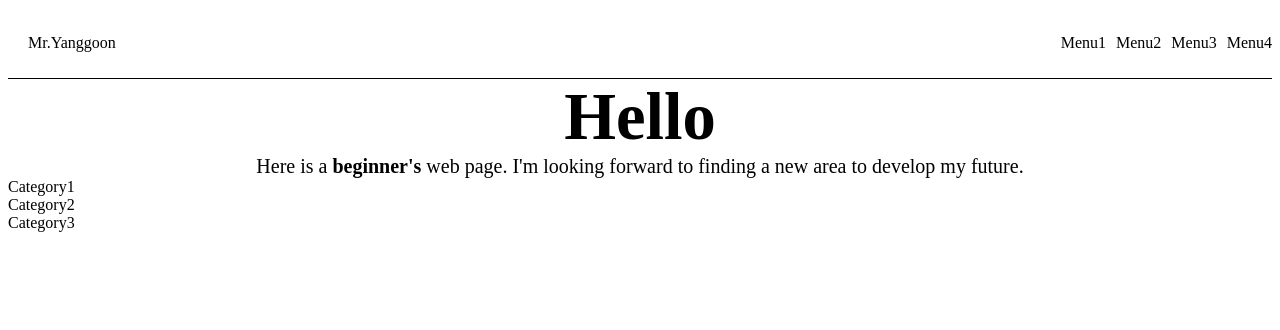
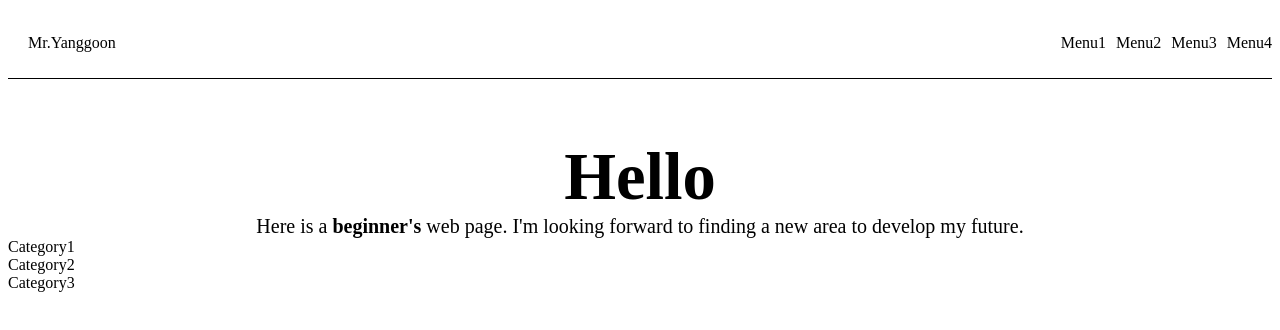
Before and after one commit to hyeongseok1001/practice1, a plain HTML site: page index.html in a window 1280 px wide. Drawn offline with Linux system fonts and the light colour scheme; a script that the page names is missing.

Commit message:
updated index.html

```diff
--- a/index.html
+++ b/index.html
@@ -42,6 +42,7 @@
        .main {
              Width: 800px;
              Margin: 0 auto;
+             Margin-top: 60px;
            }
     </style>
   </head>
```
